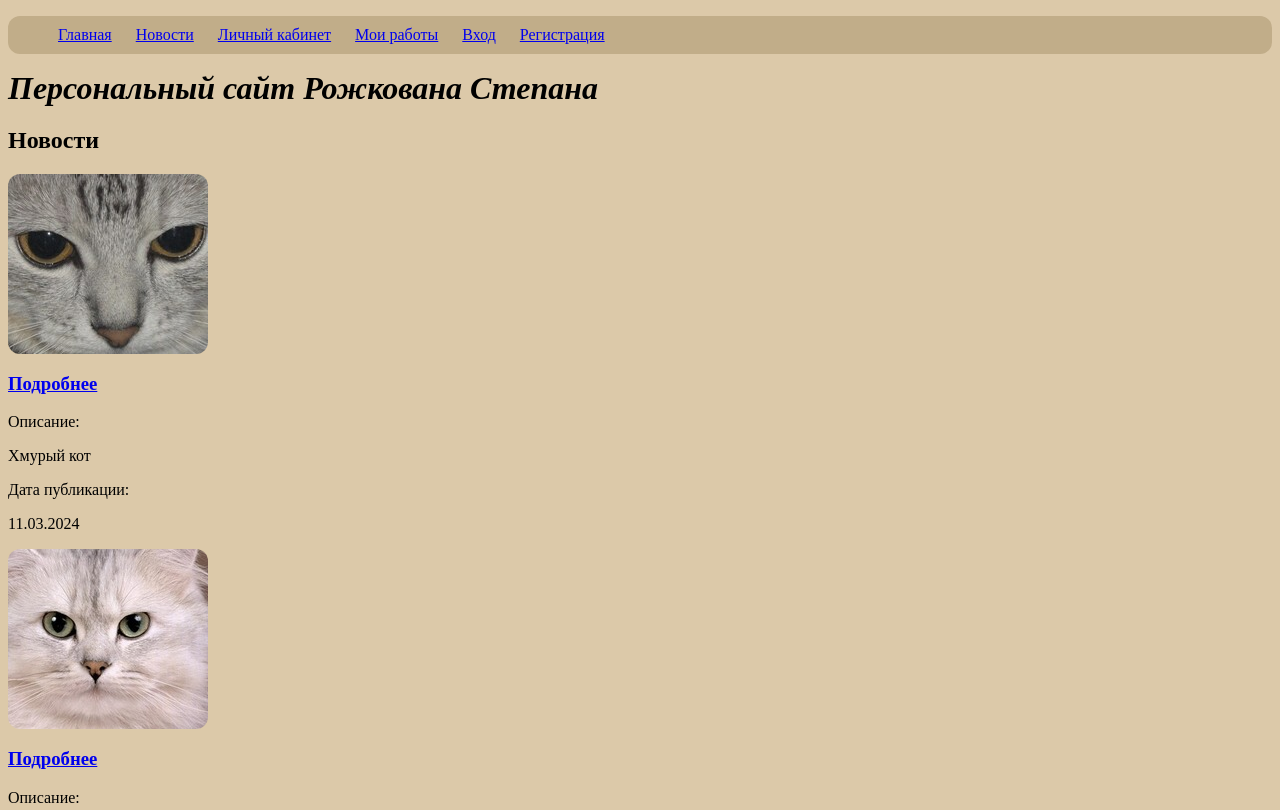
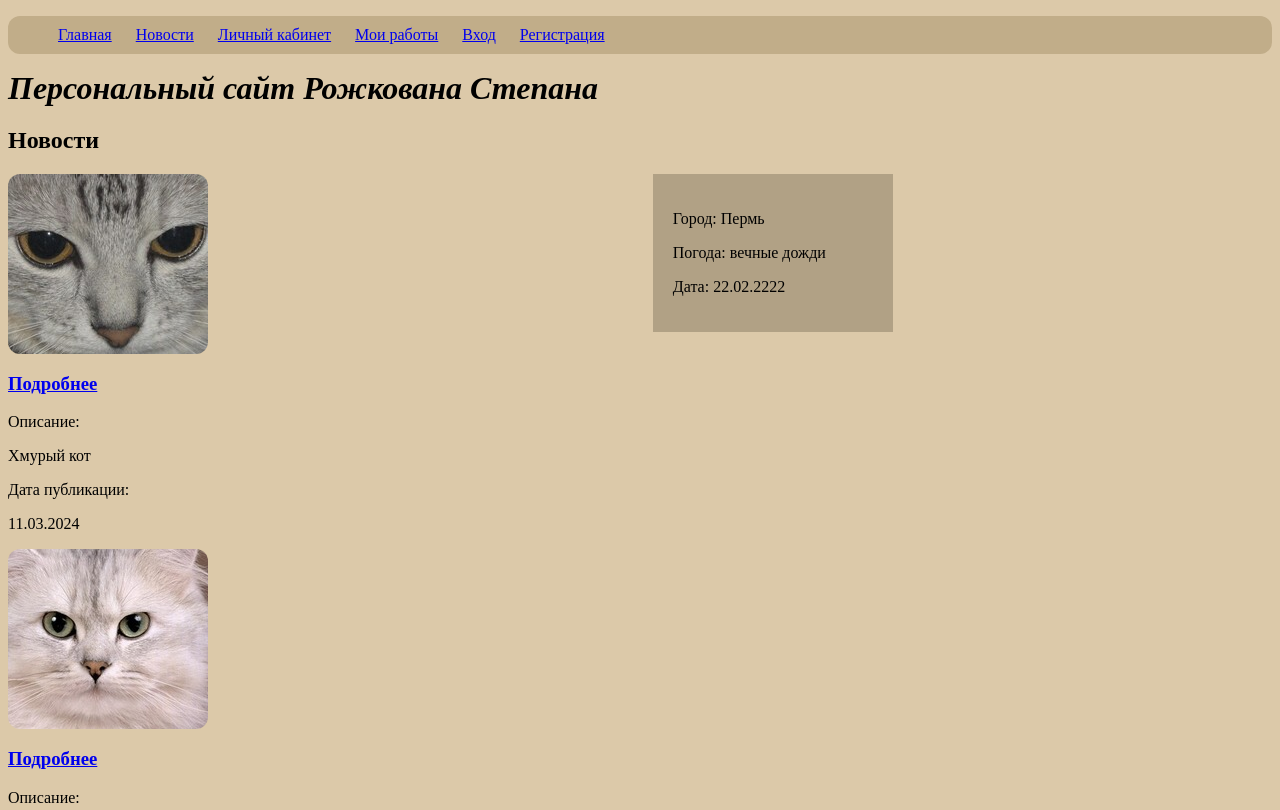
Before and after one commit to Ctepanro/mdk_08_01, a plain HTML site: page pages/news.html in a window 1280 px wide. Shown: the top 810 px of the page. Drawn offline with Linux system fonts and the light colour scheme.

Commit message:
Update news.html

```diff
--- a/pages/news.html
+++ b/pages/news.html
@@ -22,7 +22,14 @@
         </nav>
     </header>
     <main>
-        <h2>Новости</h2>
+        <section class="boor">
+            <h2>Новости</h2>
+        </section>
+        <aside class="aside">
+          <p>Город: Пермь</p>
+          <p>Погода: вечные дожди</p>
+          <p>Дата: 22.02.2222</p>
+        </aside>
         <article>
             <div class="prew1"></div>
             <h3><a href="new1.html">Подробнее</a></h3>
```
